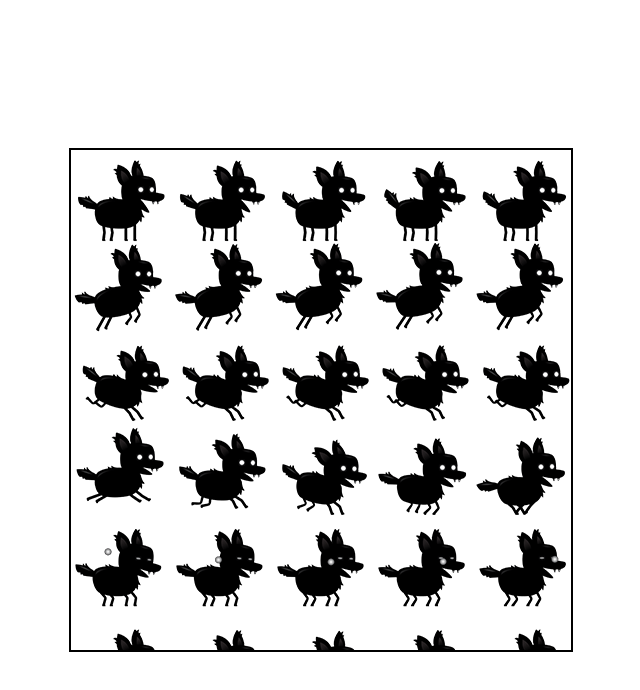
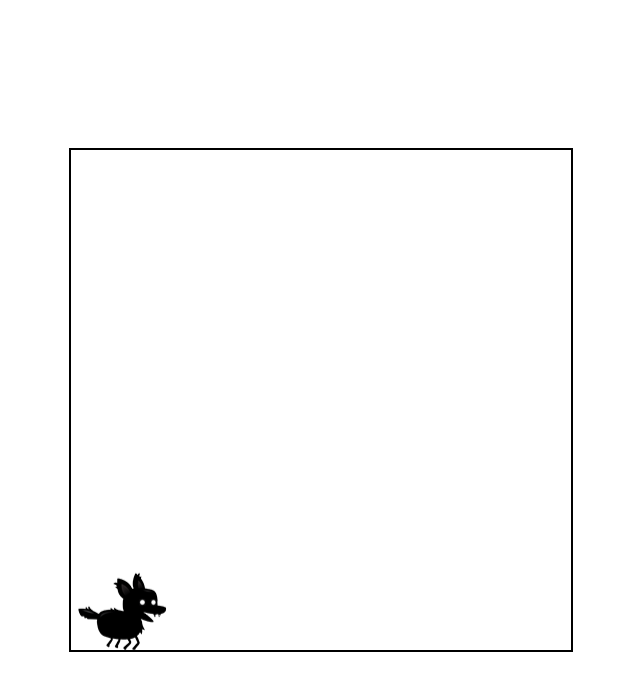
Before and after one commit to nayabatir1/endless-runner, a plain HTML site: page index.html in a window 1280 px wide. Shown: the whole page, without its empty margins (319-959 px from the left). Drawn offline with Linux system fonts and the light colour scheme.

Commit message:
create player class and input handler

```diff
--- /dev/null
+++ b/Assets.js
@@ -0,0 +1,14 @@
+export const PlayerImg = new Image();
+const playerImgSrc = "./image/player.png";
+
+function LoadImage(url, elem) {
+  return new Promise((res, rej) => {
+    elem.onload = () => res(elem);
+
+    elem.onerror = rej;
+
+    elem.src = url;
+  });
+}
+
+await LoadImage(playerImgSrc, PlayerImg);
--- a/index.html
+++ b/index.html
@@ -6,8 +6,7 @@
     <meta name="viewport" content="width=device-width, initial-scale=1.0" />
     <title>Endless Runner</title>
     <link rel="stylesheet" href="./styles.css" />
-    <script src="./player.js" defer></script>
-    <script src="./script.js" defer></script>
+    <script type="module" src="./script.js" defer></script>
   </head>
   <body>
     <canvas id="canvas1"></canvas>
--- /dev/null
+++ b/inputHandler.js
@@ -0,0 +1,12 @@
+export class InputHandler {
+  constructor() {
+    this.keys = [];
+    window.addEventListener("keydown", (e) => {
+      if (e.key.includes("Arrow")) this.keys.push(e.key);
+    });
+  }
+
+  getKey() {
+    return this.keys.pop();
+  }
+}
--- a/player.js
+++ b/player.js
@@ -1,7 +1,87 @@
-class Player {
-  constructor(game) {
+import { PlayerImg } from "./Assets.js";
+import { InputHandler } from "./inputHandler.js";
+
+const FRAMES = {
+  stand: { index: 0, frames: 6 },
+  jump: { index: 1, frames: 6 },
+  fall: { index: 2, frames: 6 },
+  run: { index: 3, frames: 8 },
+  hit: { index: 4, frames: 10 },
+  sit: { index: 5, frames: 4 },
+  roll: { index: 6, frames: 6 },
+  bite: { index: 7, frames: 6 },
+  die: { index: 8, frames: 11 },
+  howl: { index: 9, frames: 3 },
+};
+
+export class Player {
+  constructor(game, playerType) {
+    this.playerType = playerType; // will traverse along y in player image
+    this.frame = 0; // will traverse along x in player image
     this.game = game;
     this.width = 100;
     this.height = 91.3;
+    this.dx = 0; // destination x
+    this.dy = this.game.height - this.height; // destination y
+    this.vy = 0;
+    this.input = new InputHandler();
+    this.speed = 10;
+    this.frameRate = 4;
+    this.counter = 0;
+    this.weight = 1;
+  }
+
+  update() {
+    if (this.frame >= FRAMES[this.playerType].frames) this.frame = 0;
+    this.counter++;
+
+    if (this.counter === this.frameRate) {
+      this.frame++;
+      this.counter = 0;
+    }
+
+    this.dy += this.vy;
+
+    if (this.input.keys.length) {
+      const direction = this.input.getKey().slice(5);
+      switch (direction) {
+        case "Left":
+          if (this.dx > 0) this.dx -= this.speed;
+          break;
+        case "Right":
+          if (this.dx < window.width - this.width) this.dx += this.speed;
+          break;
+        case "Down":
+          this.playerType = "sit";
+          break;
+        case "Up":
+          this.playerType = "run";
+          if (this.isOnGround()) {
+            this.vy -= 20;
+            this.dy += this.vy;
+          }
+      }
+    }
+
+    if (!this.isOnGround()) this.vy += this.weight;
+    else this.vy = 0;
+  }
+
+  draw(context) {
+    context.drawImage(
+      PlayerImg,
+      this.frame * this.width,
+      FRAMES[this.playerType].index * this.height,
+      this.width,
+      this.height,
+      this.dx,
+      this.dy,
+      this.width,
+      this.height
+    );
+  }
+
+  isOnGround() {
+    return this.dy >= this.game.height - this.height;
   }
 }
--- a/script.js
+++ b/script.js
@@ -1,43 +1,37 @@
 /** @type {HTMLCanvasElement} */
+
+import { Player } from "./player.js";
 
 const canvas = document.getElementById("canvas1");
 const ctx = canvas.getContext("2d");
-canvas.width = 500;
-canvas.height = 500;
-
-const playerImg = new Image();
-const playerImgSrc = "./image/player.png";
-
-function LoadImage(url, elem) {
-  return new Promise((res, rej) => {
-    elem.onload = () => res(elem);
-
-    elem.onerror = rej;
-
-    elem.src = url;
-  });
-}
-
-async function LoadingAssets() {
-  await LoadImage(playerImgSrc, playerImg);
-}
-
-// actual logic
-async function begin() {
-  await LoadingAssets();
-
-  ctx.drawImage(playerImg, 0, 0);
-}
-
-begin();
+canvas.width = window.width = 500;
+canvas.height = window.height = 500;
 
 class Game {
   constructor(width, height) {
     this.width = width;
     this.height = height;
+    this.player = new Player(this, "run");
   }
 
-  update() {}
+  update() {
+    this.player.update();
+  }
 
-  draw() {}
+  draw(context) {
+    this.player.draw(context);
+  }
 }
+
+const game = new Game(canvas.width, canvas.height);
+
+function animate() {
+  ctx.clearRect(0, 0, canvas.width, canvas.height);
+
+  game.draw(ctx);
+  game.update();
+
+  requestAnimationFrame(animate);
+}
+
+animate();
--- a/styles.css
+++ b/styles.css
@@ -3,7 +3,6 @@ body {
   padding: 0;
   height: 100vh;
   width: 100vw;
-  /* background-color: aquamarine; */
 }
 
 #canvas1 {
```
